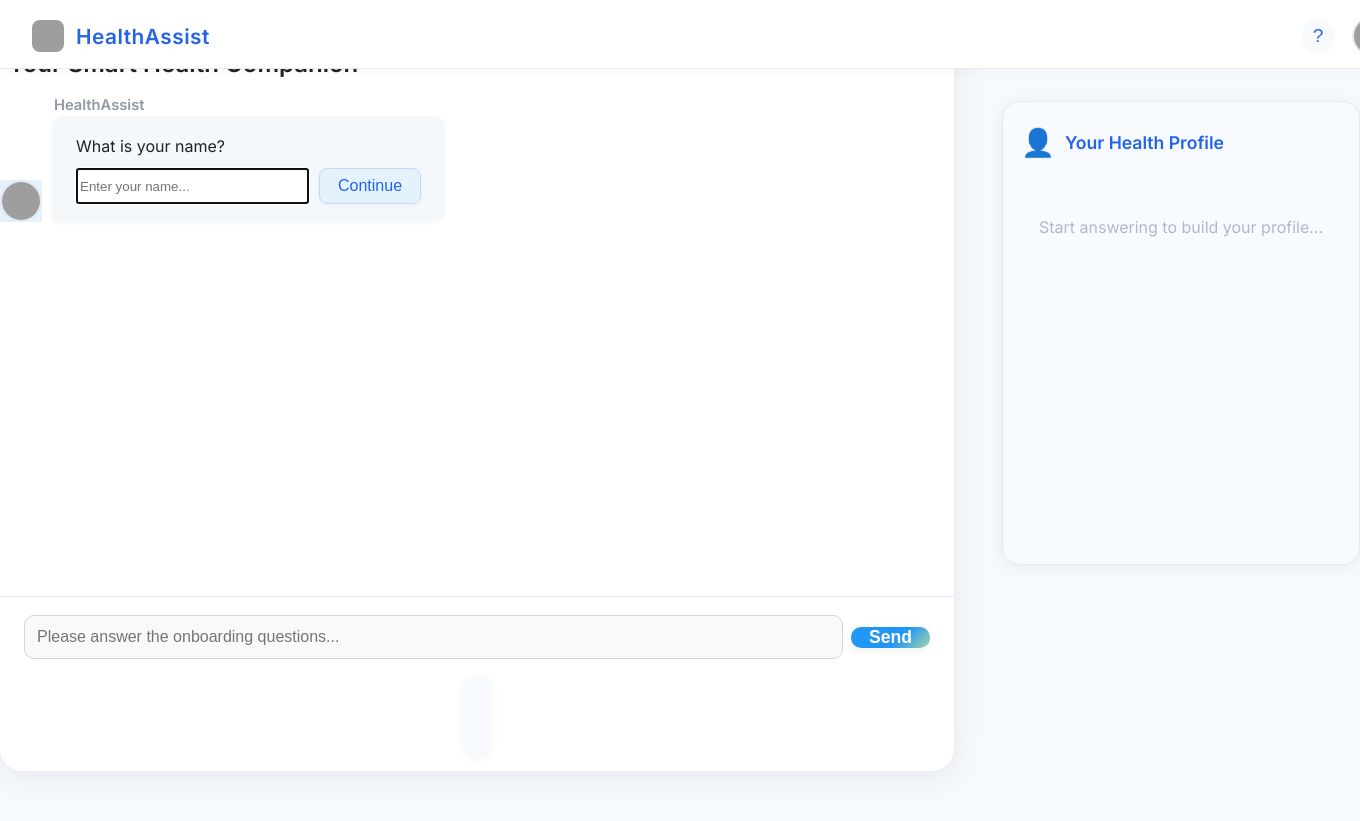
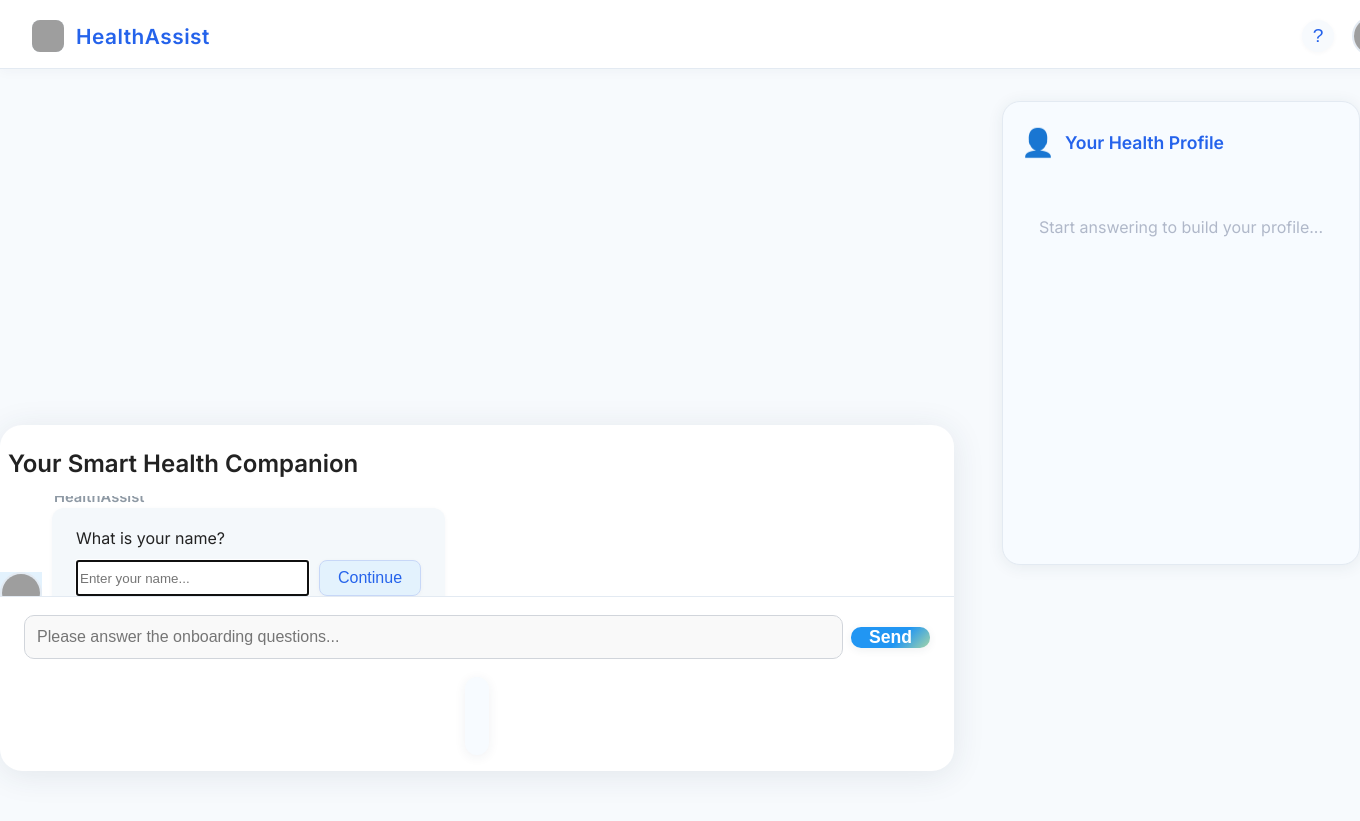
Before and after one commit to hiyaamalik/CybVector, a FastAPI app: page / in a window 1360 px wide; the page is wider, and only the part inside the window is pictured. Run offline with FastAPI, Linux system fonts and the light colour scheme; grey boxes are pictures that could not be loaded.

Commit message:
changed name

```diff
--- a/static/styles.css
+++ b/static/styles.css
@@ -94,7 +94,7 @@ html, body {
   flex: 1 1 0;
   min-height: 0;
   max-width: 1200px;
-  min-width: 500px;
+  min-width: 100px;
   background: #fff;
   border-radius: 22px;
   box-shadow: 0 4px 32px rgba(44, 62, 80, 0.10);
@@ -107,7 +107,7 @@ html, body {
 }
 .chat-area {
   flex: 1 1 0;
-  min-height: 500px;
+  min-height: 100px;
   display: flex;
   flex-direction: column;
   gap: 18px;
--- a/templates/index.html
+++ b/templates/index.html
@@ -3,7 +3,7 @@
 <head>
   <meta charset="UTF-8">
   <meta name="viewport" content="width=device-width, initial-scale=1.0">
-  <title>HealthAssist - Your Smart Health Companion</title>
+  <title>AGENT X - Your Smart Health Companion</title>
   <link rel="stylesheet" href="/static/styles.css">
   <link href="https://fonts.googleapis.com/css2?family=Inter:wght@400;600&display=swap" rel="stylesheet">
 </head>
```
